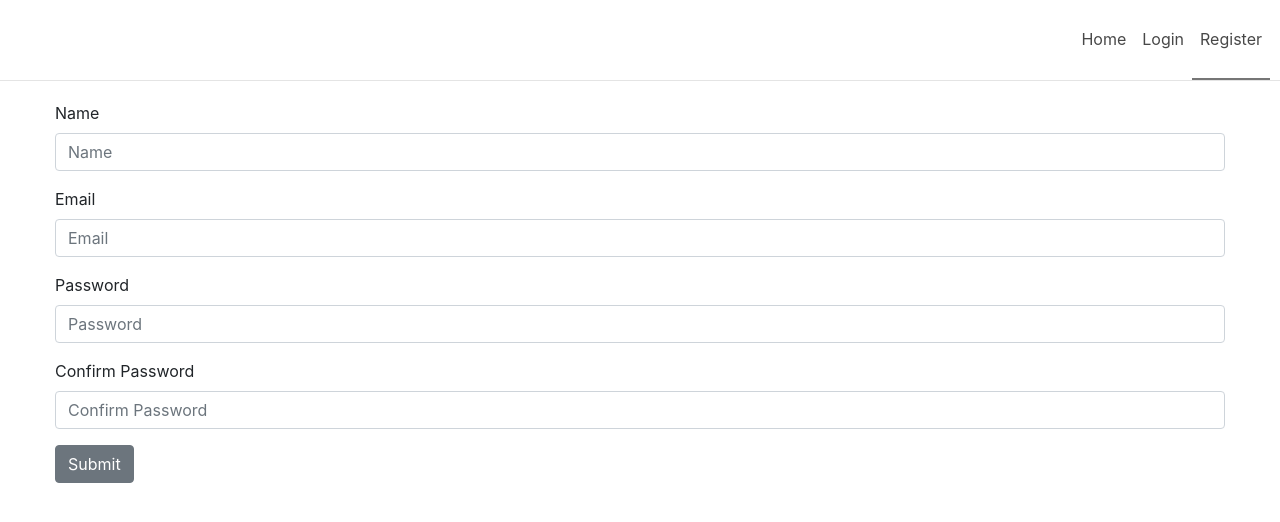
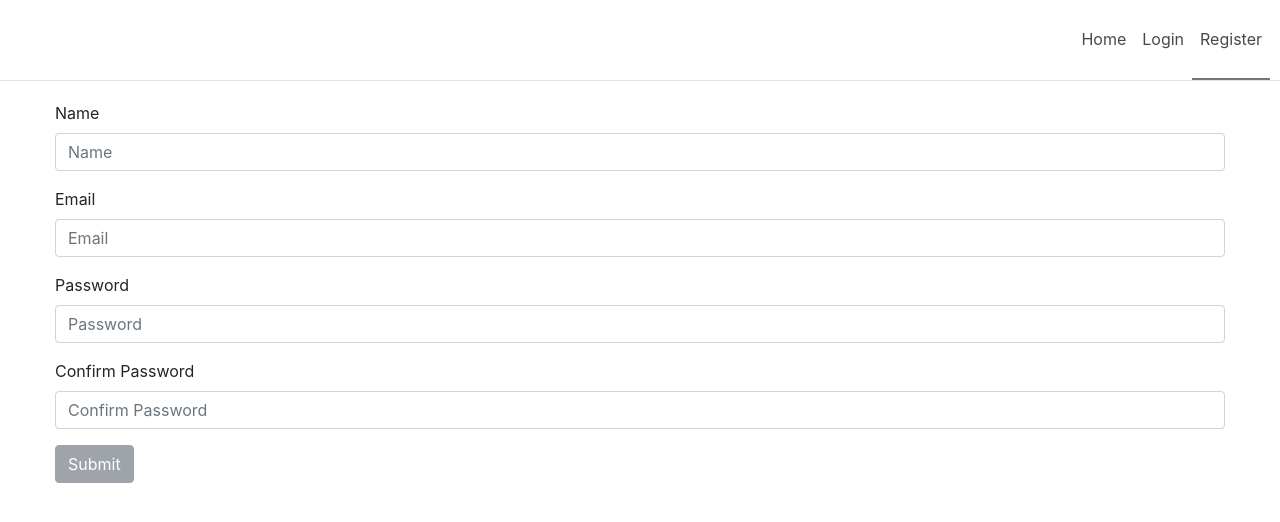
Before and after one commit to SinanBaymammadli/kursum, a React app: page /register in a window 1280 px wide. Shown: the top 522 px of the page. Built offline with nearby package versions, Linux system fonts and the light colour scheme.

Commit message:
added redux-forms

```diff
--- a/package.json
+++ b/package.json
@@ -44,6 +44,7 @@
     "react-router-dom": "^4.2.2",
     "reactstrap": "^5.0.0-beta.2",
     "redux": "^3.7.2",
+    "redux-form": "^7.3.0",
     "redux-thunk": "^2.2.0",
     "style-loader": "0.19.0",
     "sw-precache-webpack-plugin": "0.11.4",
--- a/src/actions/auth.js
+++ b/src/actions/auth.js
@@ -1,5 +1,25 @@
 import axios from "axios";
-import { LOG_USER_IN, LOG_USER_OUT } from "./types";
+import { LOG_USER_IN, LOG_USER_OUT, REGISTER_USER } from "./types";
+
+export function registerUser(data) {
+  return {
+    type: REGISTER_USER,
+    data
+  };
+}
+
+export function register(data) {
+  return dispatch => {
+    return axios.post("api/register", data).then(res => {
+      if (res.data.success) {
+        // const token = res.data.data.token;
+        // localStorage.setItem("userToken", token);
+        dispatch(registerUser(res.data.message));
+      } else {
+      }
+    });
+  };
+}
 
 export function logUserIn() {
   return {
--- a/src/actions/types.js
+++ b/src/actions/types.js
@@ -1,2 +1,3 @@
 export const LOG_USER_IN = "LOG_USER_IN";
 export const LOG_USER_OUT = "LOG_USER_OUT";
+export const REGISTER_USER = "REGISTER_USER";
--- /dev/null
+++ b/src/components/FormField/FormField.js
@@ -0,0 +1,22 @@
+import React from "react";
+import { FormGroup, Label, Input, FormFeedback } from "reactstrap";
+
+const FormField = ({ name, label, input, meta, ...rest }) => {
+  const invalid = meta.error && meta.touched;
+  return (
+    <FormGroup>
+      <Label for={name}>{label}</Label>
+      <Input
+        invalid={invalid}
+        name={name}
+        id={name}
+        placeholder={label}
+        {...rest}
+        {...input}
+      />
+      {invalid && <FormFeedback>{meta.error}</FormFeedback>}
+    </FormGroup>
+  );
+};
+
+export default FormField;
--- a/src/components/RegisterForm/RegisterForm.js
+++ b/src/components/RegisterForm/RegisterForm.js
@@ -1,92 +1,52 @@
-import React, { Component } from "react";
-import { Button, Form, FormGroup, Label, Input } from "reactstrap";
-import axios from "axios";
+import React from "react";
+import { Button, Form } from "reactstrap";
+import { reduxForm, Field } from "redux-form";
 
-class RegisterForm extends Component {
-  state = {
-    data: {
-      name: "",
-      email: "",
-      password: "",
-      confirmPassword: ""
-    },
-    errors: ""
-  };
+import {
+  required,
+  maxLength,
+  minLength,
+  email,
+  match
+} from "../../helpers/formValidation";
+import FormField from "../FormField/FormField";
 
-  fieldChanged = e => {
-    this.setState({
-      data: {
-        ...this.state.data,
-        [e.target.name]: e.target.value
-      }
-    });
-  };
-
-  onSubmit = e => {
-    if (e.target.checkValidity()) {
-      e.preventDefault();
-      axios.post("/api/register", this.state.data).then(res => {
-        console.log(res.data);
-      });
-    }
-  };
-
-  render() {
-    const { name, email, password, confirmPassword } = this.state.data;
-
-    return (
-      <Form onSubmit={this.onSubmit}>
-        <FormGroup>
-          <Label for="name">Name</Label>
-          <Input
+let RegisterForm = ({ handleSubmit, submitting, pristine, onSubmit }) => (
+  <Form onSubmit={handleSubmit(onSubmit)}>
+    <Field
       name="name"
-            id="name"
-            placeholder="Name"
-            value={name}
-            onChange={this.fieldChanged}
-            required
+      label="Name"
+      component={FormField}
+      validate={[required, maxLength(20), minLength(3)]}
     />
-        </FormGroup>
-        <FormGroup>
-          <Label for="email">Email</Label>
-          <Input
+    <Field
       type="email"
       name="email"
-            id="email"
-            placeholder="Email"
-            value={email}
-            onChange={this.fieldChanged}
-            required
+      label="Email"
+      component={FormField}
+      validate={[required, email]}
     />
-        </FormGroup>
-        <FormGroup>
-          <Label for="password">Password</Label>
-          <Input
+    <Field
       type="password"
       name="password"
-            id="password"
-            placeholder="Password"
-            value={password}
-            onChange={this.fieldChanged}
-            required
+      label="Password"
+      component={FormField}
+      validate={[required, minLength(6)]}
     />
-        </FormGroup>
-        <FormGroup>
-          <Label for="confirmPassword">Confirm Password</Label>
-          <Input
+    <Field
       type="password"
       name="confirmPassword"
-            id="confirmPassword"
-            placeholder="Confirm Password"
-            value={confirmPassword}
-            onChange={this.fieldChanged}
-            required
+      label="Confirm Password"
+      component={FormField}
+      validate={[required, match("password")]}
     />
-        </FormGroup>
-        <Button>Submit</Button>
+    <Button disabled={submitting || pristine}>Submit</Button>
   </Form>
 );
-  }
-}
+
+RegisterForm = reduxForm({
+  form: "register",
+  destroyOnUnmount: false
+})(RegisterForm);
 
 export default RegisterForm;
--- /dev/null
+++ b/src/helpers/formValidation.js
@@ -0,0 +1,25 @@
+export const required = value =>
+  value ? undefined : "This field is required.";
+
+export const maxLength = max => value =>
+  value && value.length > max
+    ? `Must be ${max} characters or less.`
+    : undefined;
+
+export const minLength = min => value =>
+  value && value.length < min
+    ? `Must be ${min} characters or more.`
+    : undefined;
+
+export const email = value =>
+  value && !/^[A-Z0-9._%+-]+@[A-Z0-9.-]+\.[A-Z]{2,4}$/i.test(value)
+    ? "Invalid email address"
+    : undefined;
+
+export const number = value =>
+  value && isNaN(Number(value)) ? "Must be a number" : undefined;
+
+export const match = matchName => (value, allValues, props) =>
+  value !== allValues[matchName]
+    ? `This field must match with ${matchName} field`
+    : undefined;
--- a/src/pages/Login/Login.js
+++ b/src/pages/Login/Login.js
@@ -1,8 +1,8 @@
 import React, { Component } from "react";
 import PropTypes from "prop-types";
 import { connect } from "react-redux";
+
 import { login } from "../../actions/auth";
-
 import LoginForm from "../../components/LoginForm/LoginForm";
 
 class Login extends Component {
--- a/src/pages/Register/Register.js
+++ b/src/pages/Register/Register.js
@@ -1,10 +1,31 @@
 import React, { Component } from "react";
+import PropTypes from "prop-types";
+import { connect } from "react-redux";
+import { Alert } from "reactstrap";
+
+import { register } from "../../actions/auth";
 import RegisterForm from "../../components/RegisterForm/RegisterForm";
 
 class Register extends Component {
   render() {
-    return <RegisterForm />;
+    return (
+      <div>
+        {this.props.isRegisterSuccessful && (
+          <Alert color="success">
+            Thanks for signing up! Please check your email to complete your
+            registration.
+          </Alert>
+        )}
+        <RegisterForm onSubmit={this.props.register} />
+      </div>
+    );
   }
 }
 
-export default Register;
+Register.propTypes = {
+  register: PropTypes.func.isRequired
+};
+
+const mapStateToProps = state => state.auth;
+
+export default connect(mapStateToProps, { register })(Register);
--- a/src/reducers/auth.js
+++ b/src/reducers/auth.js
@@ -1,18 +1,26 @@
-import { LOG_USER_IN, LOG_USER_OUT } from "../actions/types";
+import { LOG_USER_IN, LOG_USER_OUT, REGISTER_USER } from "../actions/types";
 
 const initialState = {
-  isAuthenticated: false
+  isAuthenticated: false,
+  isRegisterSuccessful: false
 };
 
 export default (state = initialState, action = {}) => {
   switch (action.type) {
     case LOG_USER_IN:
       return {
+        ...state,
         isAuthenticated: true
       };
     case LOG_USER_OUT:
       return {
+        ...state,
         isAuthenticated: false
+      };
+    case REGISTER_USER:
+      return {
+        ...state,
+        isRegisterSuccessful: true
       };
     default:
       return state;
--- a/src/reducers/rootReducer.js
+++ b/src/reducers/rootReducer.js
@@ -1,5 +1,9 @@
 import { combineReducers } from "redux";
+import { reducer as formReducer } from "redux-form";
 
 import auth from "./auth";
 
-export default combineReducers({ auth });
+export default combineReducers({
+  auth,
+  form: formReducer
+});
```
Also changed, not shown: 1 other file (tests, documents, lock files or other folders). Lines whose indentation alone changed are shown as unchanged.
